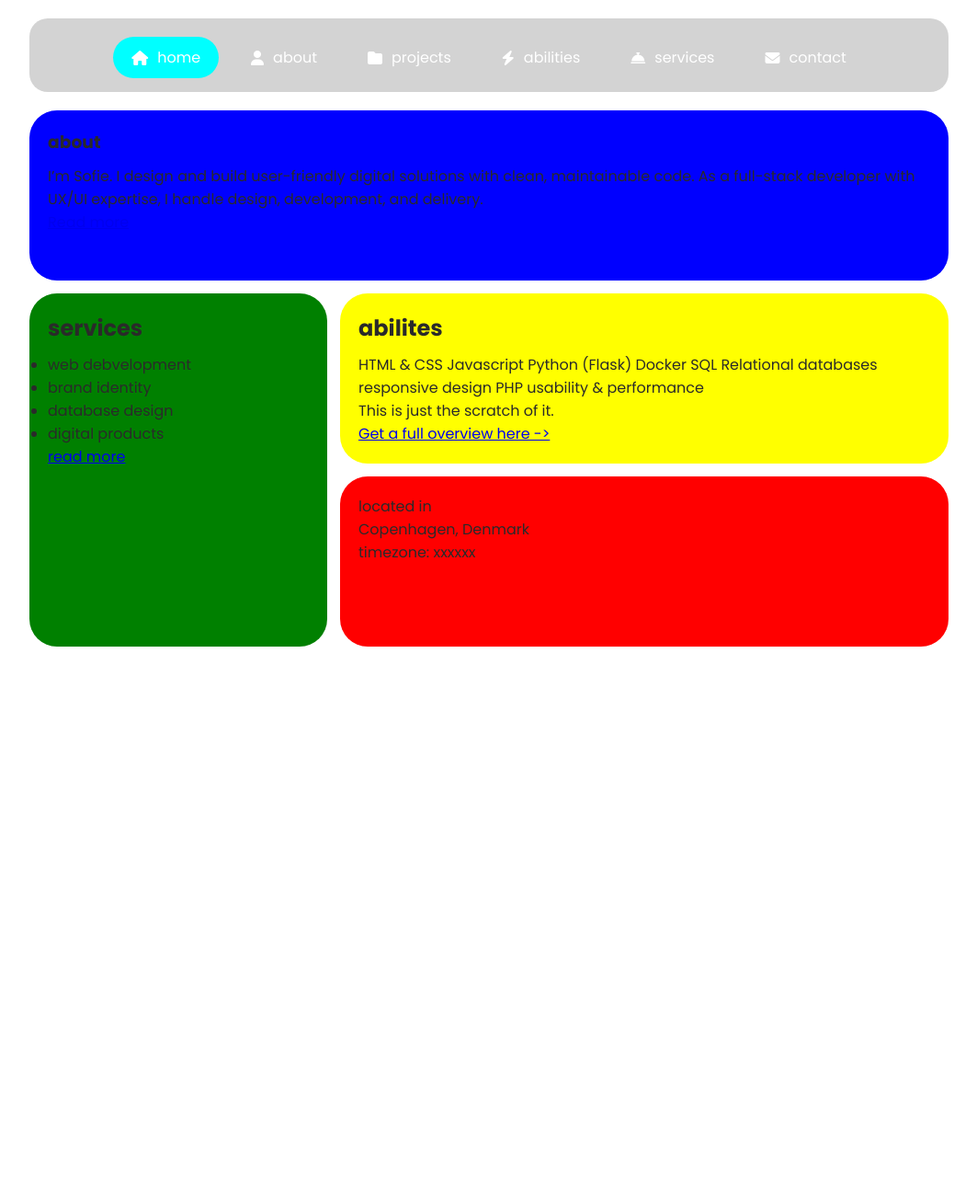
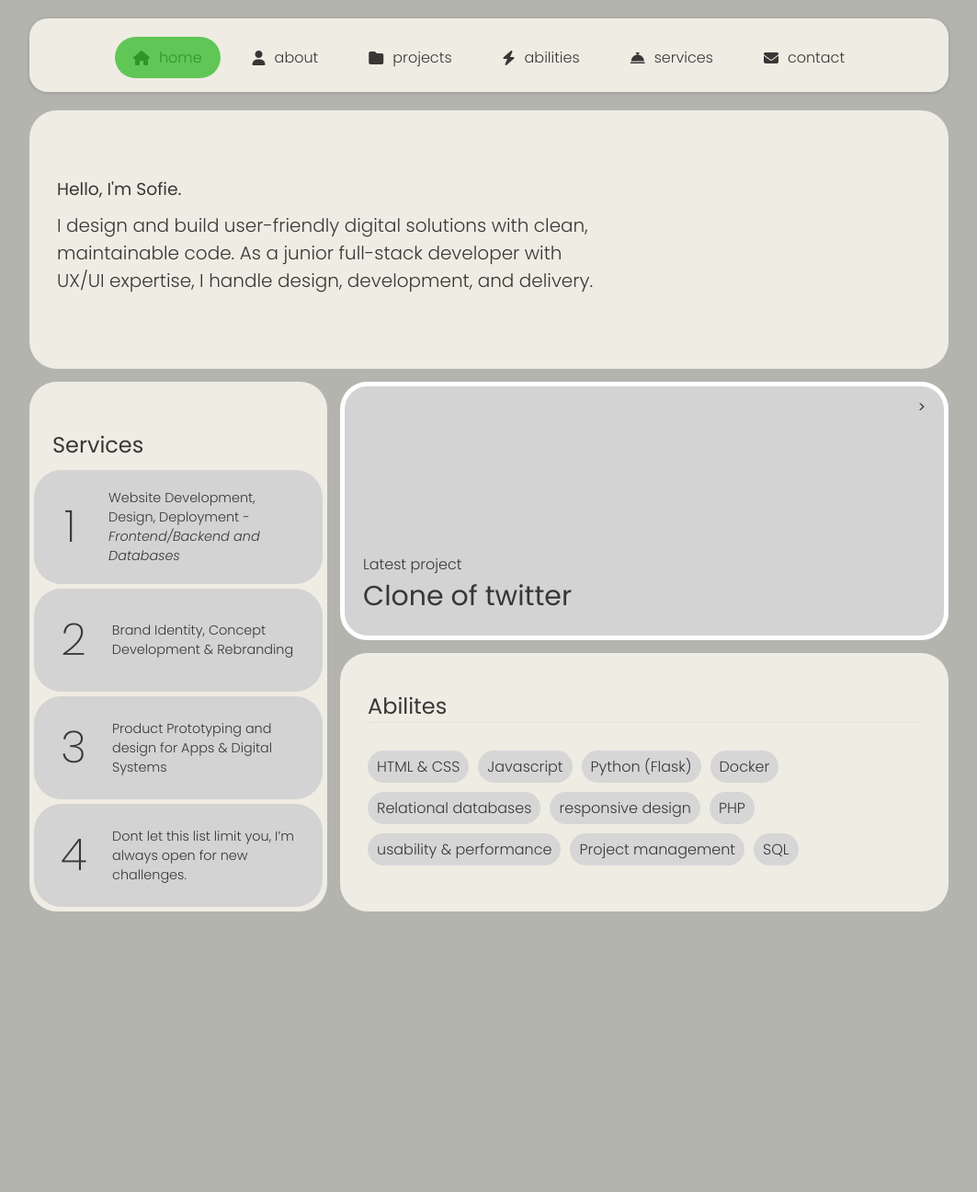
Before and after one commit to Sofieolsenn/sofie-portfolio, a Flask app: page / in a window 1280 px wide. Shown: the whole page at 92% size, without its empty margins (108-1171 px from the left). Before the commit the page ends 703 px from the top, so only its background shows below. Run offline with Flask 3, Linux system fonts and the light colour scheme.

Commit message:
finishing the home page

```diff
--- a/static/styles.css
+++ b/static/styles.css
@@ -5,6 +5,7 @@
     50% { transform: scale(1.08); }
     100% { transform: scale(1); }
 }
+
 
 *{
     padding: 0;
@@ -18,16 +19,37 @@ body {
     color: var(--text-color);
 }
 
+h1, h2, h3  {
+    font-weight: 400;
+}
+
+p, a, span, ul, li {
+    font-weight: 300;
+}
+
+a {
+    color: var(--a-color);
+    /* font-style: italic; */
+    cursor: pointer;
+    transition: color 0.2s ease;
+
+    &:hover{
+        color: var(--a-hover-color);
+        font-weight: 400;
+    }
+}
+
 /* navigation */
 .primary-nav {
     width: 100%;
-    background-color: lightgray;
+    background-color: var(--box-color);
     height: 50px;
     z-index: 10;
     padding: 10px 5px 15px 5px;
     font-size: 0.9rem;
     position: sticky;
     top: 0;
+    filter: drop-shadow(0 1px 2px rgba(0, 0, 0, 0.15));
 
     ul{
         list-style: none;
@@ -41,14 +63,15 @@ body {
             align-items: center;
             justify-content: center;
             text-decoration: none;
-            color: white;
+            color: var(--nav-text-color);
             padding: 5px 10px;
             border-radius: 100px;
             transition: background-color 0.2s ease, transform 0.2s ease;
         }
 
         a.active {
-            background-color: aqua;
+            background-color: var(--active-box-color);
+            color: var(--active-text-color);
             animation: nav-active-pop 0.35s ease-out;
         }
 
@@ -64,16 +87,17 @@ body {
 }
 
 .nav-mobile{
-    width: 90%;
+    width: 80%;
     height: 50px;
     padding: 0px 20px;
     border-radius: 100px;
-    background-color: lightgray;
+    background-color: var(--box-color);
     z-index: 10;
     font-size: 0.9rem;
     display: flex;
     align-items: center;
-    justify-content: space-between;
+    justify-content: center;
+    filter: drop-shadow(0 1px 2px rgba(0, 0, 0, 0.15));
 
     position: fixed;
     bottom: 20px;
@@ -93,13 +117,14 @@ body {
             justify-content: center;
             padding: 10px 14px;
             text-decoration: none;
-            color: white;
+            color: var(--text-color);
             border-radius: 100px;
             transition: background-color 0.2s ease, transform 0.2s ease;
         }
 
         a.active {
-            background-color: aqua;
+            background-color: var(--active-box-color);
+            color: var(--active-text-color);
             animation: nav-active-pop 0.35s ease-out;
         }
 
@@ -115,46 +140,157 @@ body {
     display: grid;
 
     grid-template-columns: 1fr 1fr;
-    grid-template-rows: repeat(4, 1fr);
+    grid-template-rows: auto(4, 1fr);
     grid-template-areas:
         "home home"
+        "project project"
         "service service"
-        "abilities abilities"
-        "location location";
+        "abilities abilities";
 
     gap: 10px;
 
     section{
         border-radius: 30px;
-        padding: 20px;
 
-        h1, h2 {
-            margin-bottom: 10px;
-        }
     }
 
     .home-about {
         grid-area: home;
-        background-color: blue;
+        background-color: var(--box-color);
+        padding: 30px;
+        display: flex;
+        flex-direction: column;
+        justify-content: center;
+
+        h1 {
+            margin-bottom: 10px;
+        }
+        p {
+            max-width: 600px;
+            margin-bottom: 10px;
+            font-size: var(--font-size-h3);
+
+        }
     }
 
-    .home-location {
-        grid-area: location;
-        background-color: red;
+    .home-project {
+        grid-area: project;
+        background-color: lightgray;
+        border: 5px solid white;
+        display: flex;
+        min-height: 200px;
+        justify-content: space-between;
+        padding: 10px 20px 20px 20px;
+
+        .home-project-container1 {
+            align-self: flex-end; /* bottom */
+
+            h3 {
+                font-size: 30px;
+
+            }
+        }
+
+        .home-project-container2 {
+            align-self: flex-start; /* top */
+            text-align: right;
+        }
+
     }
 
     .home-services {
         grid-area: service;
-        background-color: green;
+        background-color: var(--box-color);
+        padding: 5px;
+        display: flex;
+        flex-direction: column;
+        justify-content: end;
+
+        h2 {
+            padding: 15px 20px 10px 20px;
+        }
+
+        div {
+            display: flex;
+            flex-direction: column;
+            gap: 5px;
+
+            section {
+                background-color: lightgray;
+                min-height: 100px;
+                border-radius: 30px;
+                padding: 20px;
+
+                display: flex;
+                gap: 10px;
+                justify-content: space-around;
+                align-items: center;
+
+
+                p {
+                    max-width: 200px;
+                    font-size: 0.9em;
+                }
+                h3 {
+                    font-size: 3rem;
+                    font-weight: 200;
+                }
+            }
+        }
     }
 
     .home-abilities {
         grid-area: abilities;
-        background-color: yellow;
+        background-color: var(--box-color);
+        padding: 30px;
+
+        .home-abilities-header-container{
+            display: flex;
+            justify-content: space-between;
+            align-items: center;
+            border-bottom: 1px solid var(--border-color);
+            margin-top: 10px;
+
+        }
+
+        .home-abilities-content-container {
+            margin-top: 30px;
+            display: flex;
+            align-items: center;
+                flex-wrap: wrap;
+                gap: 10px;
+                margin-bottom: 20px;
+                p {
+                    border-radius: 100px;
+                    padding: 5px 10px;
+                    width: fit-content;
+                }
+
+                .frontend-color { background-color: var(--frontend-color) }
+                 .backend-color { background-color: var(--backend-color) }
+                 .other-color { background-color: var(--other-color) }
+                 display: flex;
+                 flex-wrap: wrap;
+                 gap: 10px;
+                 margin-bottom: 20px;
+                 p {
+                     border-radius: 100px;
+                     padding: 5px 10px;
+                     width: fit-content;
+                 }
+
+                 .frontend-color { background-color: var(--frontend-color) }
+                  .backend-color { background-color: var(--backend-color) }
+                  .other-color { background-color: var(--other-color) }
+
+
+        }
+
     }
 
 }
 
+/* === Responsive home grid and navigation - overall structure === */
 /* === Large phone === */
 @media (min-width: 480px) {
     /*responsive grid layout*/
@@ -166,9 +302,10 @@ body {
         grid-template-rows: repeat(4, 1fr);
         grid-template-areas:
             "home home"
-            "service location"
+            "project project"
             "service abilities"
-            ". abilities";
+            "service abilities"
+            ;
 
         gap: 14px;
     }
@@ -205,7 +342,7 @@ body {
                 align-items: center;
                 gap: 10px;
                 text-decoration: none;
-                color: white;
+                color: var(--text-color);
                 padding: 10px 20px;
                 /* background-color: gray; */
                 border-radius: 100px;
@@ -222,7 +359,7 @@ body {
 
 
 /* === Tablet === */
-@media (min-width: 1000px) {
+@media (min-width: 800px) {
      /*responsive grid layout*/
     .home-container {
         margin: 10px auto;
@@ -233,8 +370,8 @@ body {
         grid-template-rows: repeat(4, 1fr);
         grid-template-areas:
             "home home home"
-            "service abilities abilities"
-            "service location location" ;
+            "service project project"
+            "service abilities abilities" ;
 
         gap: 14px;
     }
@@ -246,7 +383,6 @@ body {
         max-width: 1000px;
         margin: 20px auto;
         position: sticky;
-        background-color: lightgray;
         height: 80px;
         padding: 20px 5px;
         font-size: 1rem;
--- a/static/variables.css
+++ b/static/variables.css
@@ -2,22 +2,34 @@
 
 :root{
     --main-font: 'poppins';
-    --font-size-p: #;
-    --font-size-h1: #;
-    --font-size-h2: #;
-    --font-size-h3: #;
+
+      /* Paragraph and link text */
+    --font-size-p: clamp(0.875rem, 1rem, 1rem);    /* 14–16px stable */
+
+    /* Smaller responsive headings using clamp(min, preferred, max) */
+    --font-size-h1: clamp(1.5rem, 1.75rem, 2rem);  /* ~24–32px */
+    --font-size-h2: clamp(1.25rem, 1.5rem, 1.75rem); /* ~20–28px */
+    --font-size-h3: clamp(1.125rem, 1.25rem, 1.5rem); /* ~18–24px */
 
     /*colors*/
-    --bg-color: white;
-    --bg-accent-color: rgba(42, 42, 42, 0.07);
-    --bg-nav-color: #7d646435;
-    --dark-color: #2A2A2A;
-    --active-color: #60C656;
-    --text-color: #2A2A2A;
-    --navbar-text-color: #FFE1CD;
+    --bg-color: rgb(180, 180, 175);
+    --box-color: rgb(239, 236, 227);
+    --bg-accent-color: lightgrey;
+
+    --active-box-color: #60C656;
+    --active-text-color: #309527;
+    --nav-text-color: gray;
+
+    --text-color: #3a3636;
     --text-accent-color: #7D6464;
-    --border-color: rgba(0, 0, 0, 0.49);
+    --a-color: #6B99D2;
+    --a-hover-color: #3264d9;
+    --border-color: rgba(0, 0, 0, 0.046);
 
+
+    --frontend-color: #d6d6d6;
+    --backend-color: #d6d6d6;
+    --other-color: #d6d6d6;
 }
 
 /* [data-theme="dark"] {
--- a/templates/_home.html
+++ b/templates/_home.html
@@ -1,47 +1,58 @@
 <article class="home-container">
     <section class="home-about">
-        <h1>about</h1>
-        <p>I’m Sofie. I design and build user-friendly digital solutions with clean, maintainable code. As a full-stack developer with UX/UI expertise, I handle design, development, and delivery.</p>
-        <a href="#">Read more</a>
+            <h1>Hello, I'm Sofie.</h1>
+            <p>I design and build user-friendly digital solutions with clean, maintainable code. As a junior full-stack developer with UX/UI expertise, I handle design, development, and delivery.</p>
+            <!-- <a href="/contact" mix-get mix-target="#SPA-container"><span class="nav-contact">Lets create something together.</span></a> -->
     </section>
 
-    <section class="home-location">
-        <div>
-            <p>located in</p>
-            <p>Copenhagen, Denmark</p>
+    <section class="home-project">
+        <div class="home-project-container1">
+            <p>Latest project</p>
+            <h3>Clone of twitter</h3>
         </div>
-        <div>
-            <p>timezone: xxxxxx</p>
+        <div class="home-project-container2">
+            >
         </div>
     </section>
 
     <section class="home-services">
-        <h2>services</h2>
-        <ul>
-            <li>web debvelopment</li>
-            <li>brand identity</li>
-            <li>database design</li>
-            <li>digital products</li>
-        </ul>
-        <a href="#">read more</a>
+        <h2>Services</h2>
+        <div>
+            <section>
+                <h3>1</h3>
+                <p>Website Development, Design, Deployment - <i>Frontend/Backend and Databases</i></p>
+            </section>
+            <section>
+                <h3>2</h3>
+                <p>Brand Identity, Concept Development & Rebranding</p>
+            </section>
+            <section>
+                <h3>3</h3>
+                <p>Product Prototyping and design for Apps & Digital Systems</p>
+            </section>
+            <section>
+                <h3>4</h3>
+                <p>Dont let this list limit you, I’m always open for new challenges.</p>
+            </section>
+        </div>
     </section>
 
     <section class="home-abilities">
-        <h2>abilites</h2>
-        <div>
-            <div>
-                <span>HTML & CSS</span>
-                <span>Javascript</span>
-                <span>Python (Flask)</span>
-                <span>Docker</span>
-                <span>SQL</span>
-                <span>Relational databases</span>
-                <span>responsive design</span>
-                <span>PHP</span>
-                <span>usability & performance</span>
-                <p>This is just the scratch of it.</p>
-            </div>
-            <a href="#">Get a full overview here -></a>
+        <div class="home-abilities-header-container">
+            <h2>Abilites</h2>
+
+        </div>
+        <div class="home-abilities-content-container">
+            <p class="frontend-color">HTML & CSS</p>
+            <p class="frontend-color">Javascript</p>
+            <p class="backend-color">Python (Flask)</p>
+            <p class="backend-color">Docker</p>
+            <p class="other-color">Relational databases</p>
+            <p class="frontend-color">responsive design</p>
+            <p class="backend-color">PHP</p>
+            <p class="frontend-color">usability & performance</p>
+            <p class="other-color">Project management</p>
+            <p class="other-color">SQL</p>
         </div>
     </section>
 </article>
--- a/templates/_nav-mobile.html
+++ b/templates/_nav-mobile.html
@@ -2,8 +2,6 @@
     <ul>
         <li><a class="nav-a-home" href="/home" mix-get mix-target="#SPA-container"><i class="fa-solid fa-house"></i></a></li>
         <li><a class="nav-a-contact" href="/contact" mix-get mix-target="#SPA-container"><i class="fa-solid fa-envelope"></i></a></li>
-    </ul>
-    <ul>
         <div>sun</div>
         <div>en</div>
     </ul>
```
